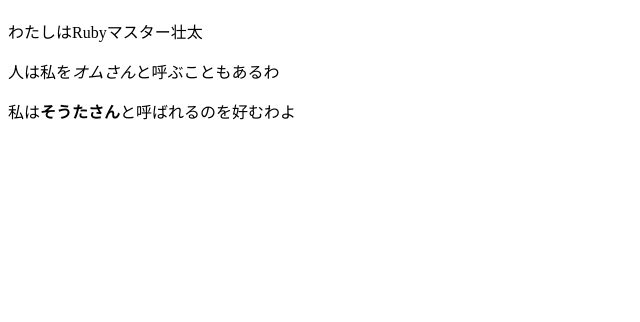
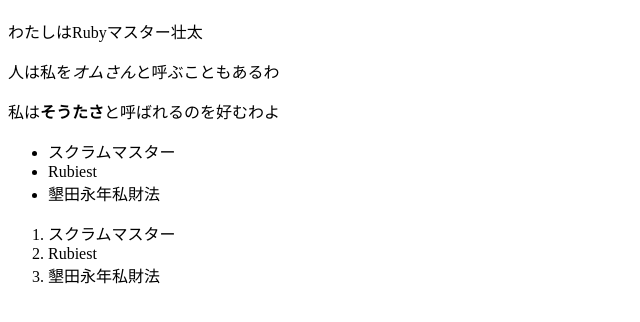
Before and after one commit to sota-omusan/omusan_test, a plain HTML site: page html-boilerplate/index.html in a window 1280 px wide. Shown: the part 70-392 px from the top of the page, without its empty margins (0-640 px from the left). Drawn offline with Linux system fonts and the light colour scheme.

Commit message:
index リスト追加

```diff
--- a/html-boilerplate/index.html
+++ b/html-boilerplate/index.html
@@ -8,6 +8,16 @@
     <h1>こんにちはRubyマスター</h1>
     <p>わたしはRubyマスター壮太</p>
     <p>人は私を<em>オムさん</em>と呼ぶこともあるわ</p>
-    <p>私は<strong>そうたさん</strong>と呼ばれるのを好むわよ</p>
+    <p>私は<strong>そうたさ</strong>と呼ばれるのを好むわよ</p>
+    <ul>
+      <li>スクラムマスター</li>
+      <li>Rubiest</li>
+      <li>墾田永年私財法</li>
+    </ul>
+     <ol>
+      <li>スクラムマスター</li>
+      <li>Rubiest</li>
+      <li>墾田永年私財法</li>
+    </ol>
   </body>
 </html>
```
